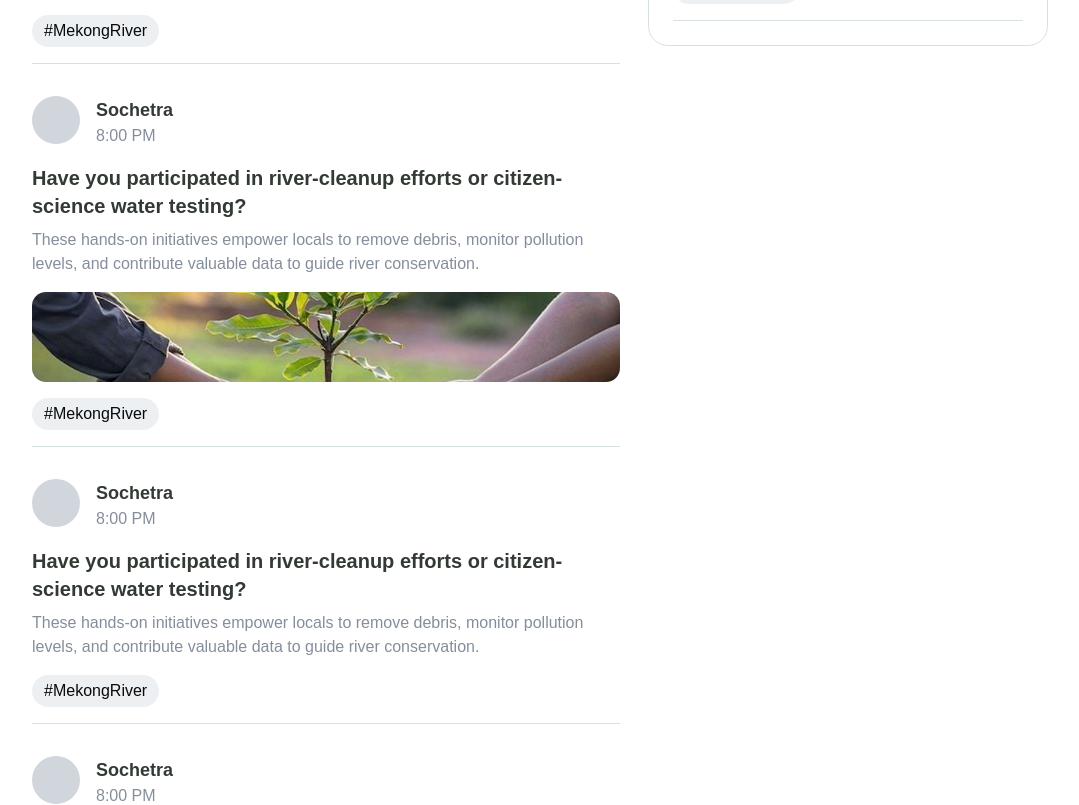
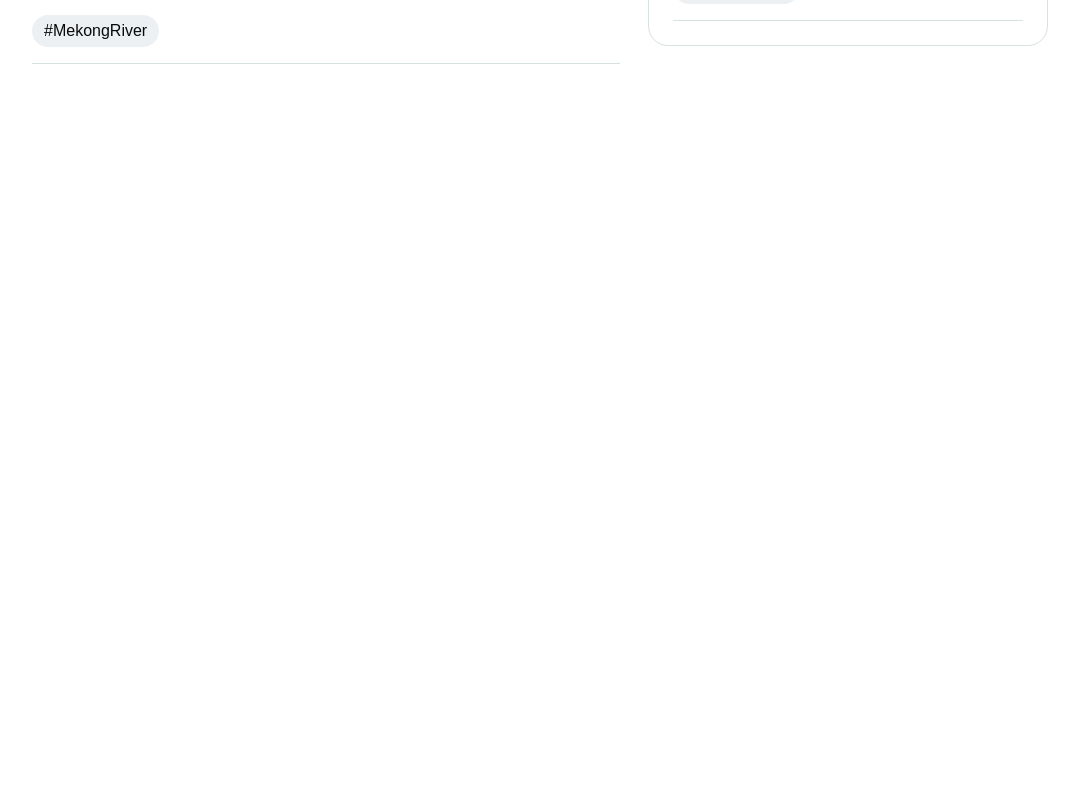
Before and after one commit to Try43-loki/ripple-eco-test, a Next.js app: page /discussion-forums in a window 1280 px wide. Shown: the part 1140-1945 px from the top of the page, without its empty margins (100-1179 px from the left). After the commit the page ends 1204 px from the top, so only its background shows below. Built offline with nearby package versions, Linux system fonts and the light colour scheme; a web font is replaced by a local one.

Commit message:
finished discussion page

```diff
--- a/src/app/(user)/discussion-forums/_component/DiscussionCard.jsx
+++ b/src/app/(user)/discussion-forums/_component/DiscussionCard.jsx
@@ -1,5 +1,5 @@
 import React from "react";
-import TagComponent from "./TagComponent";
+import TagComponent from "../../../../components/TagComponent";
 import Image from "next/image";
 
 const DiscussionCard = ({ image }) => {
--- a/src/app/(user)/discussion-forums/_component/PostComponent.jsx
+++ b/src/app/(user)/discussion-forums/_component/PostComponent.jsx
@@ -1,6 +1,6 @@
 import { MessageCircleQuestion } from "lucide-react";
 import React from "react";
-import TagComponent from "./TagComponent";
+import TagComponent from "../../../../components/TagComponent";
 
 const PostComponent = () => {
   return (
--- a/src/app/(user)/discussion-forums/page.jsx
+++ b/src/app/(user)/discussion-forums/page.jsx
@@ -1,10 +1,9 @@
-import SearchBarComponent from "./_component/SearchBarComponent";
 import DiscussionButton from "./_component/DiscussionButton";
 import HeroSection from "@/components/HeroSection";
 import { SearchCheck } from "lucide-react";
-import { MessageCircleQuestion } from "lucide-react";
 import PostComponent from "./_component/PostComponent";
 import DiscussionCard from "./_component/DiscussionCard";
+import SearchBarComponent from "@/components/SearchBarComponent";
 
 const DiscussionPage = () => {
   return (
@@ -27,9 +26,6 @@ const DiscussionPage = () => {
           <div className="w-full border-b py-2 border-stroke"></div>
           <DiscussionCard image={"tree-planting.png"} />
           <DiscussionCard />
-          <DiscussionCard image={"tree-planting.png"} />
-          <DiscussionCard />
-          <DiscussionCard image={"tree-planting.png"} />
         </div>
         {/* Centered Post Components */}
         <div className="flex justify-center mt-6 ml-7 h-fit">
```
Also changed, not shown: src/components/CardDiscussionComponent.jsx (renamed from src/app/(user)/discussion-forums/_component/CardDiscussionComponent.jsx), src/components/SearchBarComponent.jsx (renamed from src/app/(user)/discussion-forums/_component/SearchBarComponent.jsx), src/components/TagComponent.jsx (renamed from src/app/(user)/discussion-forums/_component/TagComponent.jsx).
